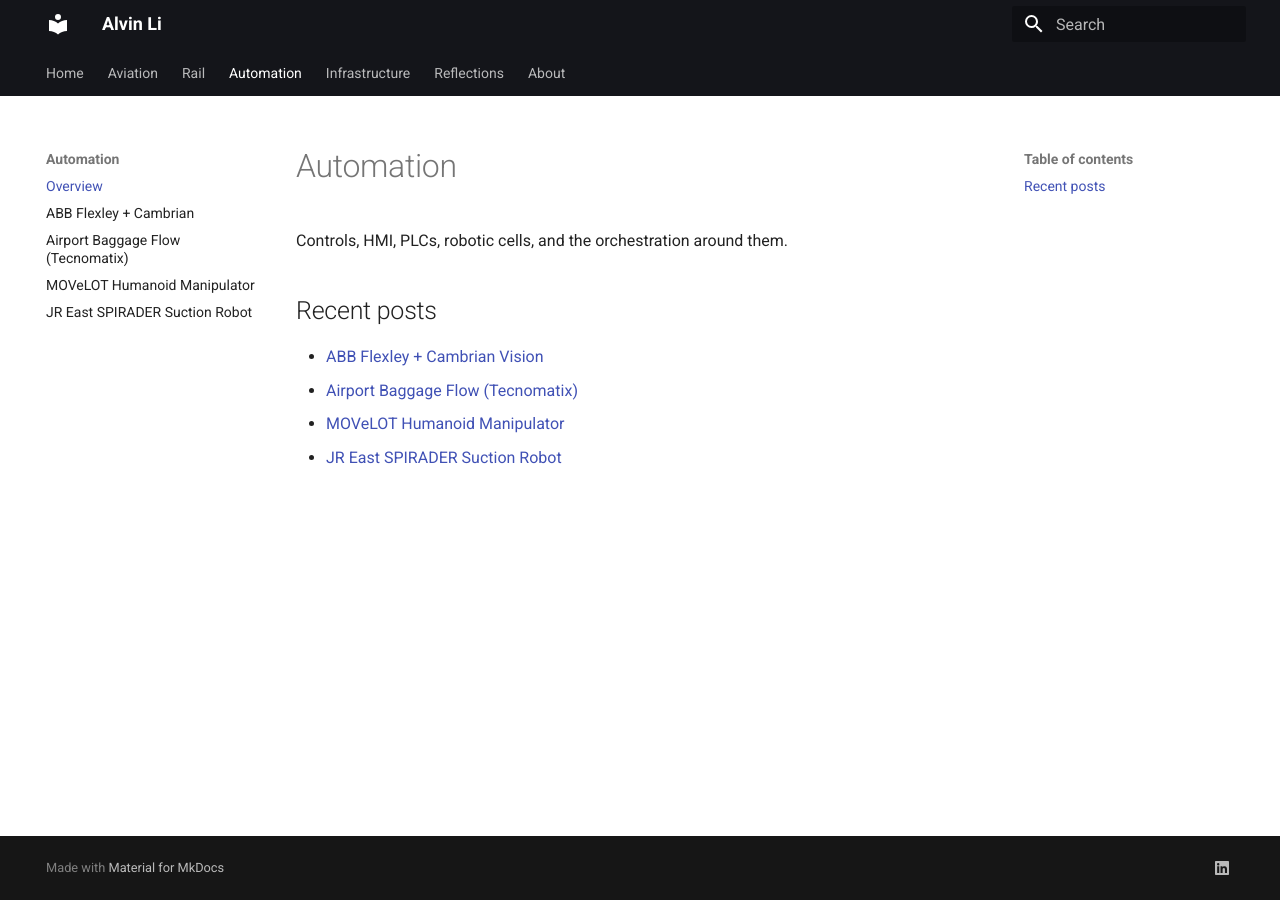
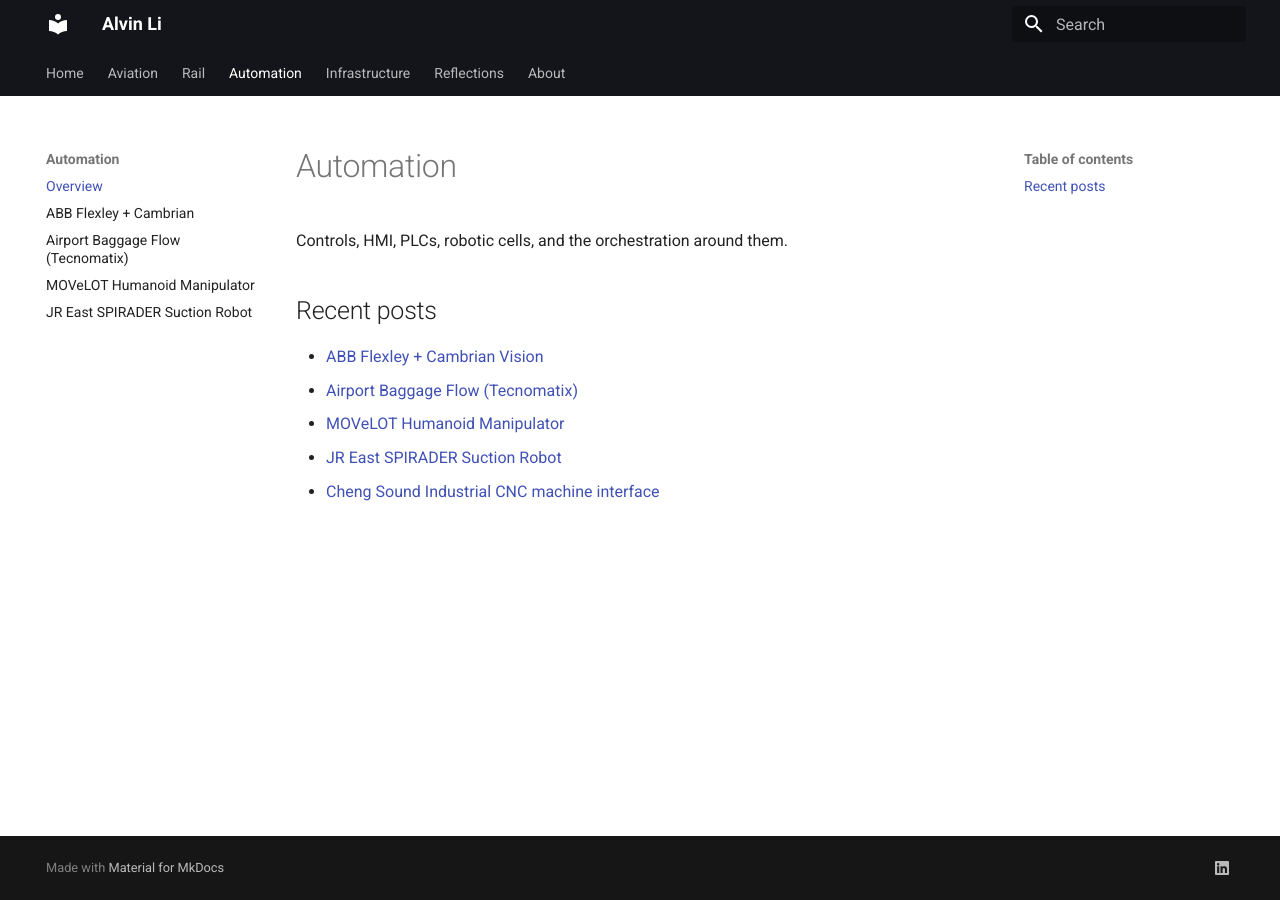
Before and after one commit to alvvvli/alvin-site, an MkDocs documentation site: the page built from docs/automation/index.md, in a window 1280 px wide. Built offline with MkDocs 1.6.1 and Material for MkDocs 9.7.7, drawn with Linux system fonts in a browser that asks for light colours.

Commit message:
Update index.md

```diff
--- a/docs/automation/index.md
+++ b/docs/automation/index.md
@@ -7,3 +7,4 @@
 - [Airport Baggage Flow (Tecnomatix)](airport-baggage-tecnomatix.md)
 - [MOVeLOT Humanoid Manipulator](movelot.md)
 - [JR East SPIRADER Suction Robot](spirader.md)
+- [Cheng Sound Industrial CNC machine interface](chengsound.md)
```
